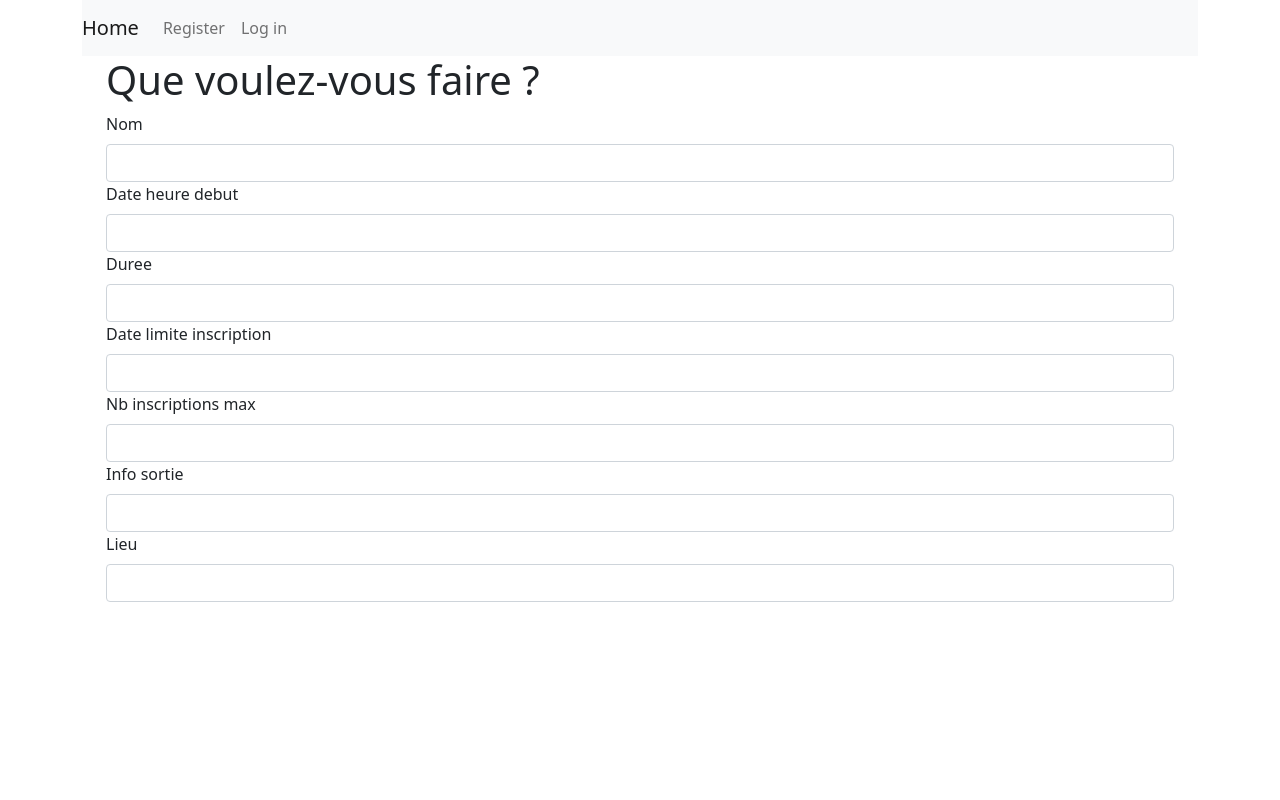
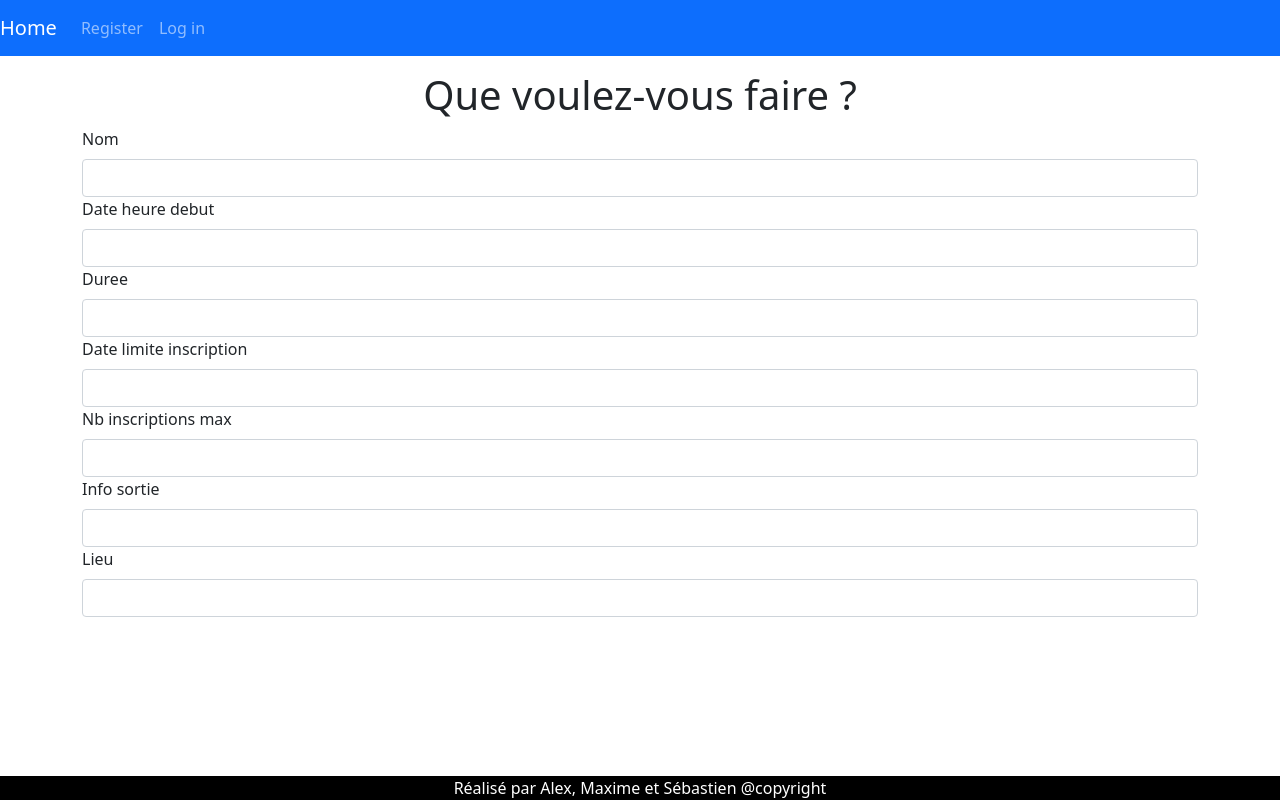
Before and after one commit to AlexandruC0909/Sortie, a Symfony app: template templates/sortie/new.html.twig in a window 1280 px wide. Run offline with Twig, Linux system fonts and the light colour scheme; the template is opened without the code that fills it, so the values that code supplies are empty; form fields are guessed from the names that the template uses; some libraries are stand-ins or nearby versions.

Commit message:
installation bootstrap

```diff
--- /dev/null
+++ b/public/resources/css/style.css
@@ -0,0 +1,35 @@
+/*****************************************************************************
+**************                    SORTIR.COM                         *********
+ ****************************************************************************/
+
+/*****************************************************************************
+*****   title :          sortir.com                             **************
+*****   description :   site permettant de mettre a disposition **************
+*****                   des sorties entre campus                **************
+*****   version :       1.0.0                                   **************
+*****   authors :       Alex, Maxime, Sébastien                 **************
+ ****************************************************************************/
+
+/*****************************************************************************
+**************                    body                               *********
+*****************************************************************************/
+body{
+    margin: 0;
+    padding: 0;
+}
+h1 {
+    text-align: center;
+    margin-top: 15px;
+}
+/*****************************************************************************
+**************                    footer                             *********
+*****************************************************************************/
+.footer{
+    color: #FFFFFF;
+    background-color: #000000;
+    text-align: center;
+    position: fixed;
+    bottom: 0;
+    left: 0;
+    right: 0;
+}
--- a/templates/base.html.twig
+++ b/templates/base.html.twig
@@ -8,12 +8,7 @@
             integrity="sha384-b5kHyXgcpbZJO/tY9Ul7kGkf1S0CWuKcCD38l8YkeH8z8QjE0GmW1gYU5S9FOnJ0"
             crossorigin="anonymous"></script>
     <title>{% block title %}Welcome!{% endblock %}</title>
-
-    {# Run `composer require symfony/webpack-encore-bundle`
-           and uncomment the following Encore helpers to start using Symfony UX #}
-    {% block stylesheets %}
-        {#{{ encore_entry_link_tags('app') }}#}
-    {% endblock %}
+    <link rel="stylesheet" href="{{ asset('resources/css/style.css') }}">
 
     {% block javascripts %}
         {#{{ encore_entry_script_tags('app') }}#}
@@ -21,14 +16,9 @@
 </head>
 <body>
 
-<div class="container">
-    <div class="row">
-        <div class="col">
             {{ include('inc/nav.html.twig') }}
+
             {% block body %}{% endblock %}
-        </div>
-    </div>
-</div>
-
+    {{ include('inc/footer.html.twig') }}
 </body>
 </html>
--- /dev/null
+++ b/templates/inc/footer.html.twig
@@ -0,0 +1,3 @@
+<footer class="footer">
+    Réalisé par Alex, Maxime et Sébastien @copyright
+</footer>
--- a/templates/inc/nav.html.twig
+++ b/templates/inc/nav.html.twig
@@ -1,4 +1,4 @@
-<nav class="navbar navbar-expand-lg navbar-light bg-light">
+<nav class="navbar navbar-expand-lg navbar-dark bg-primary">
     <div class="collapse navbar-collapse" id="navbarNav">
         <ul class="navbar-nav">
             <a class="navbar-brand" href="{{ path('sortie_list') }}">Home</a>
--- a/templates/sortie/new.html.twig
+++ b/templates/sortie/new.html.twig
@@ -9,7 +9,14 @@
                 <h1>Que voulez-vous faire ?</h1>
                 {{ form_start(sortieFormView) }}
                 {{ form_errors(sortieFormView) }}
+<div class="row">
+    <div class="col-md-6">
 
+    </div>
+    <div class="col-md-6">
+
+    </div>
+</div>
                 {{ form_label(sortieFormView.nom) }}
                 {{ form_widget(sortieFormView.nom) }}
                 {{ form_errors(sortieFormView.nom) }}
```
Also changed, not shown: migrations/Version20210316100831.php (added, +45 -0 lines).
